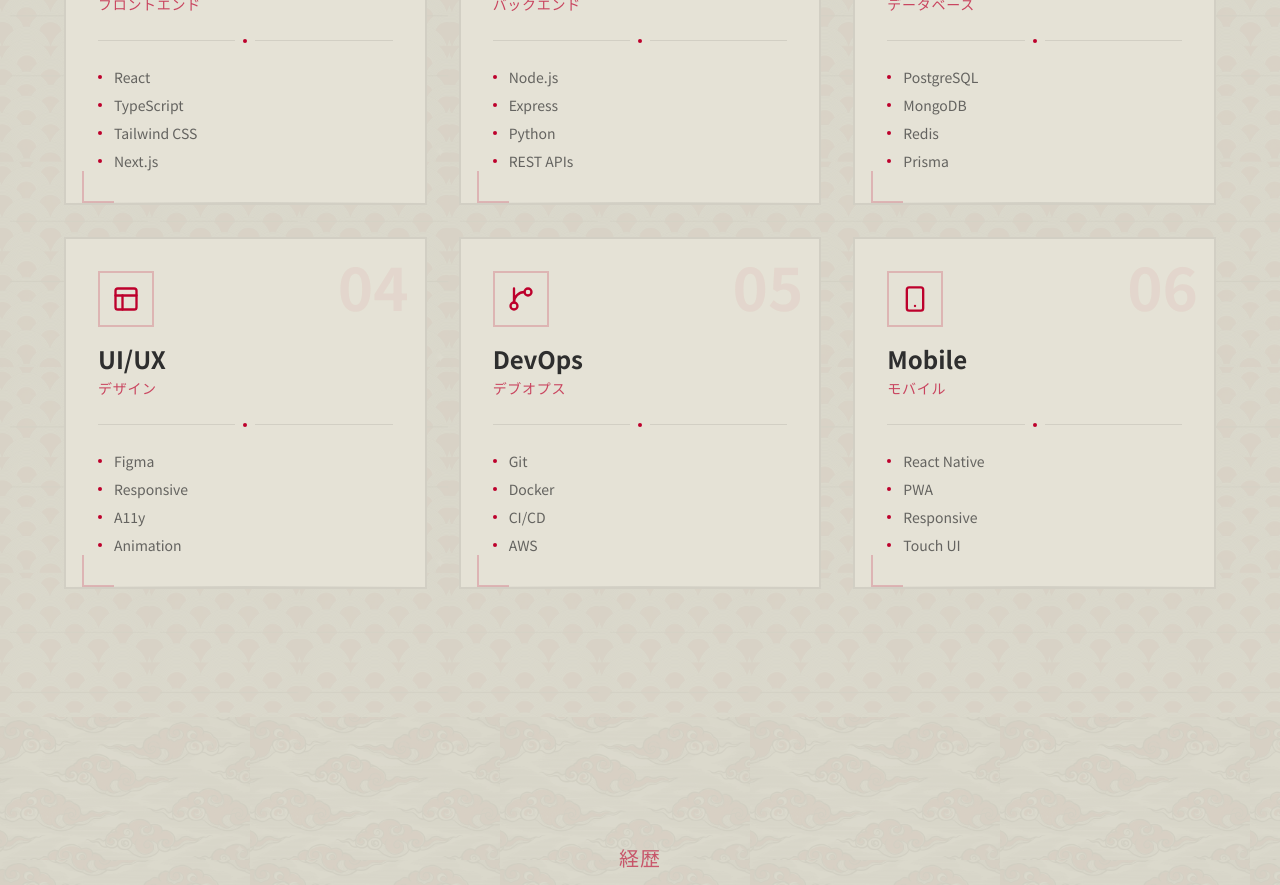
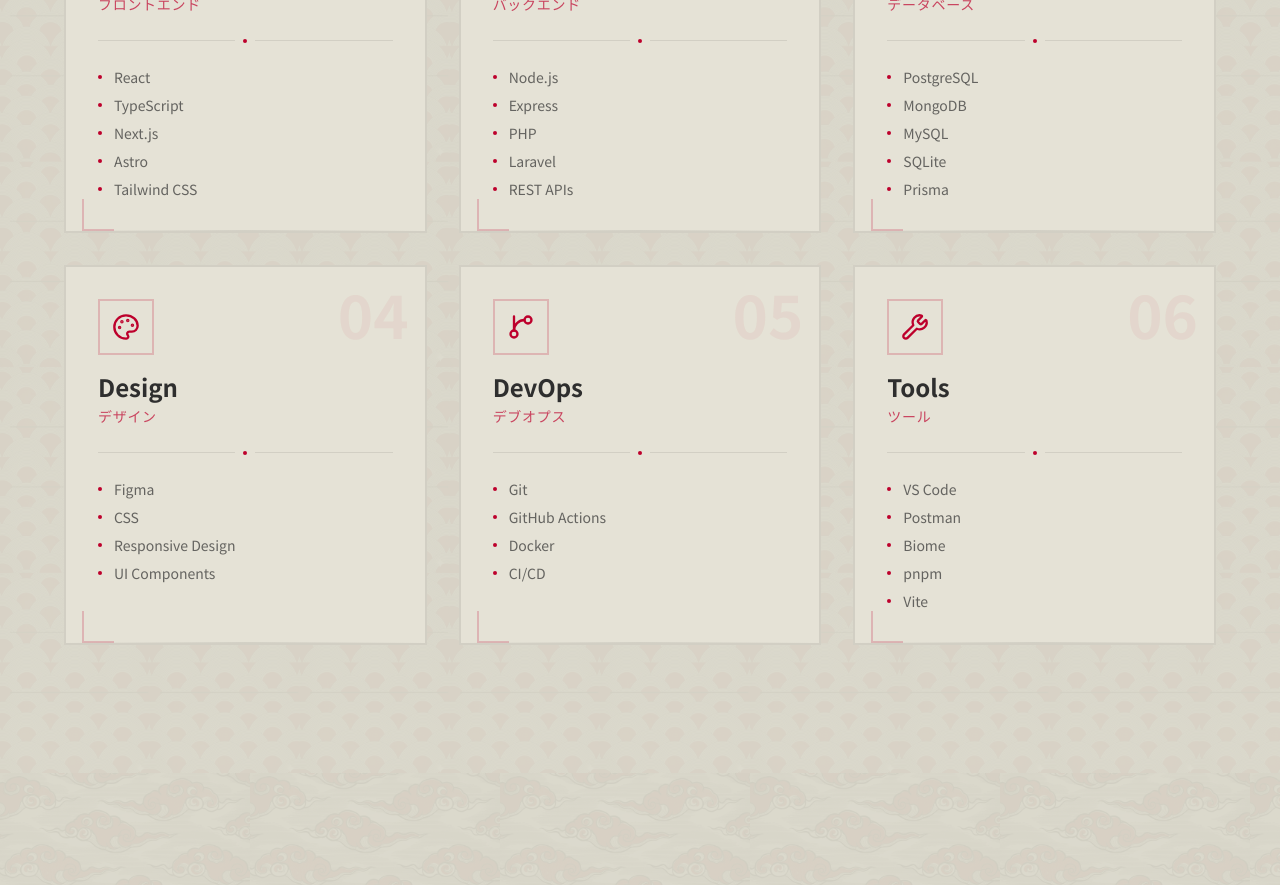
Before and after one commit to RogerCiv/japanese-portfolio, a Next.js app: page / in a window 1280 px wide. Shown: the part 3200-4085 px from the top of the page. Built offline with nearby package versions, Linux system fonts and the light colour scheme.

Commit message:
refactor: update skills data structure and improve technology listings

```diff
--- a/data/skills.ts
+++ b/data/skills.ts
@@ -2,9 +2,9 @@ import {
   CodeXml,
   Database,
   GitBranch,
-  Layout,
+  Palette,
   Server,
-  Smartphone,
+  Wrench,
 } from "lucide-react";
 import type { Skill } from "@/types/skill";
 
@@ -13,36 +13,36 @@ export const skills: Skill[] = [
     icon: CodeXml,
     title: "Frontend",
     japanese: "フロントエンド",
-    techs: ["React", "TypeScript", "Tailwind CSS", "Next.js"],
+    techs: ["React", "TypeScript", "Next.js", "Astro", "Tailwind CSS"],
   },
   {
     icon: Server,
     title: "Backend",
     japanese: "バックエンド",
-    techs: ["Node.js", "Express", "Python", "REST APIs"],
+    techs: ["Node.js", "Express", "PHP", "Laravel", "REST APIs"],
   },
   {
     icon: Database,
     title: "Database",
     japanese: "データベース",
-    techs: ["PostgreSQL", "MongoDB", "Redis", "Prisma"],
+    techs: ["PostgreSQL", "MongoDB", "MySQL", "SQLite", "Prisma"],
   },
   {
-    icon: Layout,
-    title: "UI/UX",
+    icon: Palette,
+    title: "Design",
     japanese: "デザイン",
-    techs: ["Figma", "Responsive", "A11y", "Animation"],
+    techs: ["Figma", "CSS", "Responsive Design", "UI Components"],
   },
   {
     icon: GitBranch,
     title: "DevOps",
     japanese: "デブオプス",
-    techs: ["Git", "Docker", "CI/CD", "AWS"],
+    techs: ["Git", "GitHub Actions", "Docker", "CI/CD"],
   },
   {
-    icon: Smartphone,
-    title: "Mobile",
-    japanese: "モバイル",
-    techs: ["React Native", "PWA", "Responsive", "Touch UI"],
+    icon: Wrench,
+    title: "Tools",
+    japanese: "ツール",
+    techs: ["VS Code", "Postman", "Biome", "pnpm", "Vite"],
   },
 ];
```
Also changed, not shown: 1 other file (tests, documents, lock files or other folders).
